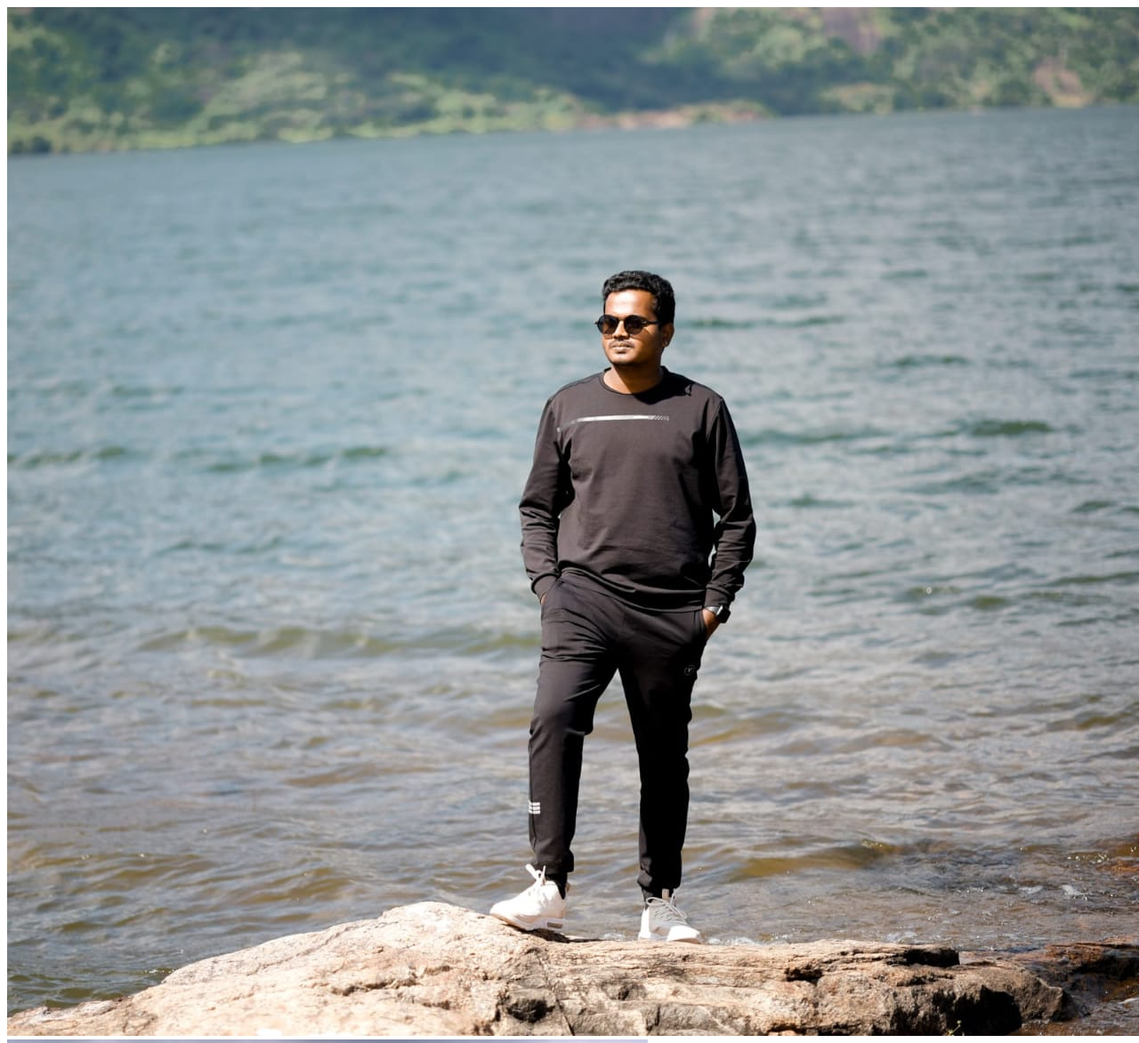
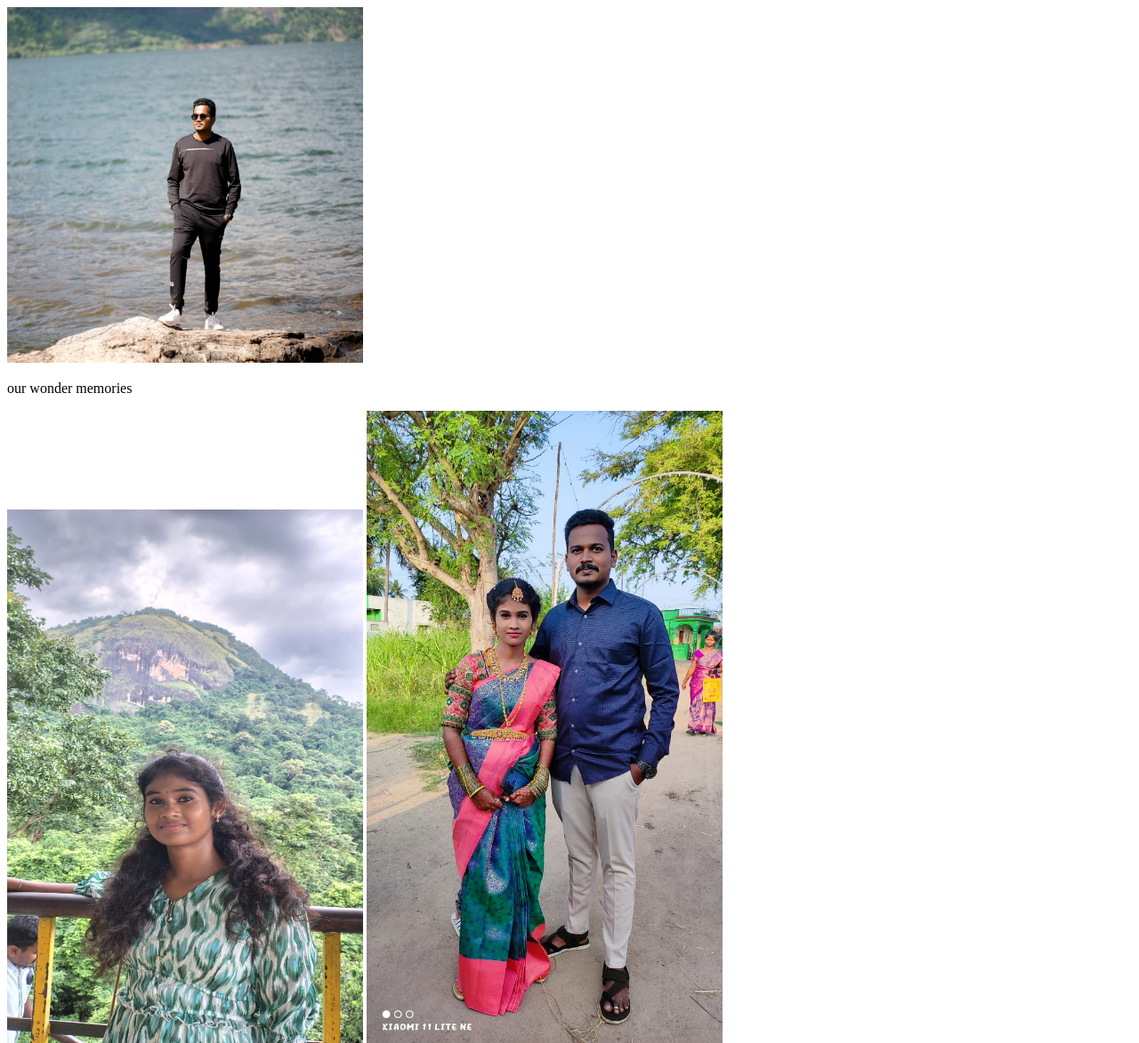
Before and after one commit to devika122998/second-project, a plain HTML site: page index.html in a window 1280 px wide. Shown: the top 1173 px of the page at 89% size. Drawn offline with Linux system fonts and the light colour scheme.

Commit message:
add paragraph

```diff
--- a/index.html
+++ b/index.html
@@ -6,9 +6,9 @@
     <title>profile</title>
 </head>
 <body>
-    <img src="log1.jpeg" alt="">
-    <img src="log2.jpeg" alt="">
-    <img src="log3.jpeg" alt="">
+    <img height="400px" src="log1.jpeg" alt="" img width="400px" >
+    <p>our wonder memories</p><img width="400px" img height="600px" src="log2.jpeg" alt="">
+    <img width="400px" src="log3.jpeg" alt="">
     <p>Every day of my life is just perfect because it starts and ends with loving you!</p>
     <p>I choose you to be my husbnd,to do life with hand ,side by side.I choose you to love ,with my hole being
         unconditionally.I choose you the begining and end of everydy.nd i would choose you in  hundred lifetimes,
```
